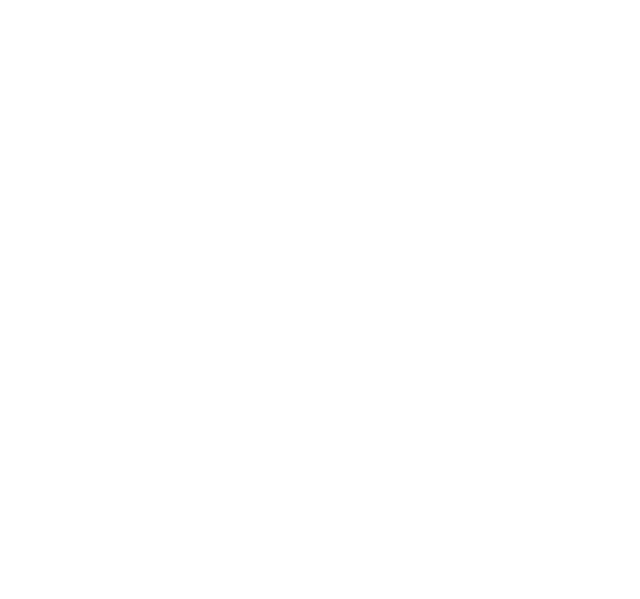
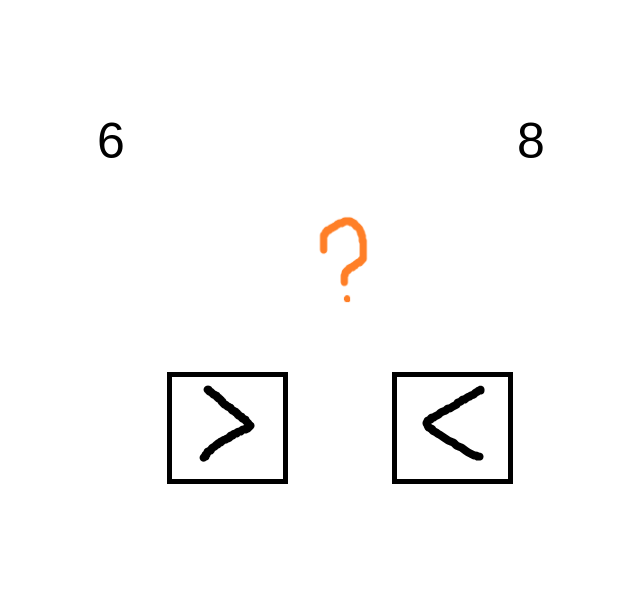
Before and after one commit to ULEARNNOW2020/ULEARNNOW2020.github.io, a plain HTML site: page Math/Math.html in a window 1280 px wide. Shown: the whole page, without its empty margins (311-951 px from the left). Drawn offline with Linux system fonts and the light colour scheme.

Commit message:
questions sistem

```diff
--- /dev/null
+++ b/Math/Math.css
@@ -0,0 +1,25 @@
+body{
+
+}
+
+#more{
+  position:relative;
+  top:-100px;
+  left:470px;
+  border:5px solid;
+  transition: 0.2s;
+}
+#more:hover {
+  transform: scale(1.05);
+}
+
+#less{
+  position:relative;
+  top:-100px;
+  left:570px;
+  border:5px solid;
+  transition: 0.2s;
+}
+#less:hover {
+  transform: scale(1.05);
+}
--- a/Math/Math.html
+++ b/Math/Math.html
@@ -0,0 +1,15 @@
+<!DOCTYPE html>
+<html lang="en" dir="ltr">
+  <head>
+    <meta charset="utf-8">
+    <title></title>
+    <link rel="stylesheet" href="Math.css">
+  </head>
+  <body>
+  <canvas width="1260px" height="460px" id="myCanvas"></canvas>
+  <br>
+  <img src="img/more.png" id="more"  onclick="more()"></img>
+  <img src="img/less.png" id="less"  onclick="less()"></img>
+  <script src="Math.js"></script>
+  </body>
+</html>
--- /dev/null
+++ b/Math/Math.js
@@ -0,0 +1,57 @@
+var canvas = document.getElementById("myCanvas");
+var ctx = canvas.getContext("2d");
+
+    //   ПЕРЕМЕННЫЕ
+var ans = 2;
+
+
+     //    IMAGES
+const question = new Image();
+question.src = "img/question.png";
+
+    //  РАНДОМ ЧИСЕЛ
+function getRandom(min, max) {
+  return Math.random() * (max - min) + min;
+}
+var first1 = getRandom(0, 10);
+var first = Math.round(first1);
+
+var second1 = getRandom(0, 10);
+var second = Math.round(second1);
+
+
+   //    ОТРИСОВКА
+function draw(){
+  ctx.clearRect(0,0,1000,500);
+  ctx.font = "50px Arial";
+  ctx.fillText(first,400,150,70);
+  ctx.fillText(second,820,150,70);
+  if (ans == 1){
+    ctx.fillStyle = "green";
+    ctx.fillText("правильно",550,200,200);
+  } else if(ans == 0){
+    ctx.fillStyle = "red";
+    ctx.fillText("не правильно",550,200,200);
+  } else if(ans == 2){
+  ctx.drawImage(question,600,200,100,100)
+  }
+}
+
+    //   ОТВЕТЫ
+function more(){
+  if (first > second){
+    ans = 1;
+  } else {
+    ans = 0;
+  }
+}
+function less(){
+  if (first < second){
+    ans = 1;
+  } else {
+    ans = 0;
+  }
+}
+
+window.requestAnimationFrame(draw);
+let game = setInterval(draw,20);//вызов функции каждые 100мс
--- a/index.css
+++ b/index.css
@@ -4,7 +4,7 @@ body {
 
 #math{
  position:relative;
- left:180px;
+ left:120px;
  top:120px;
  transition: 1s;
 }
@@ -14,7 +14,7 @@ body {
 
 #physic{
   position:relative;
-  left:370px;
+  left:310px;
   top:120px;
   transition: 1s;
 }
@@ -24,7 +24,7 @@ body {
 
 #it{
   position:relative;
-  left:550px;
+  left:490px;
   top:120px;
   transition: 1s;
 }
```
Also changed, not shown: index.html (+1 -1 lines), Math/img/less.png (added), Math/img/missed.png (added), Math/img/more.png (added), Math/img/passed.png (added), Math/img/question.png (added).
